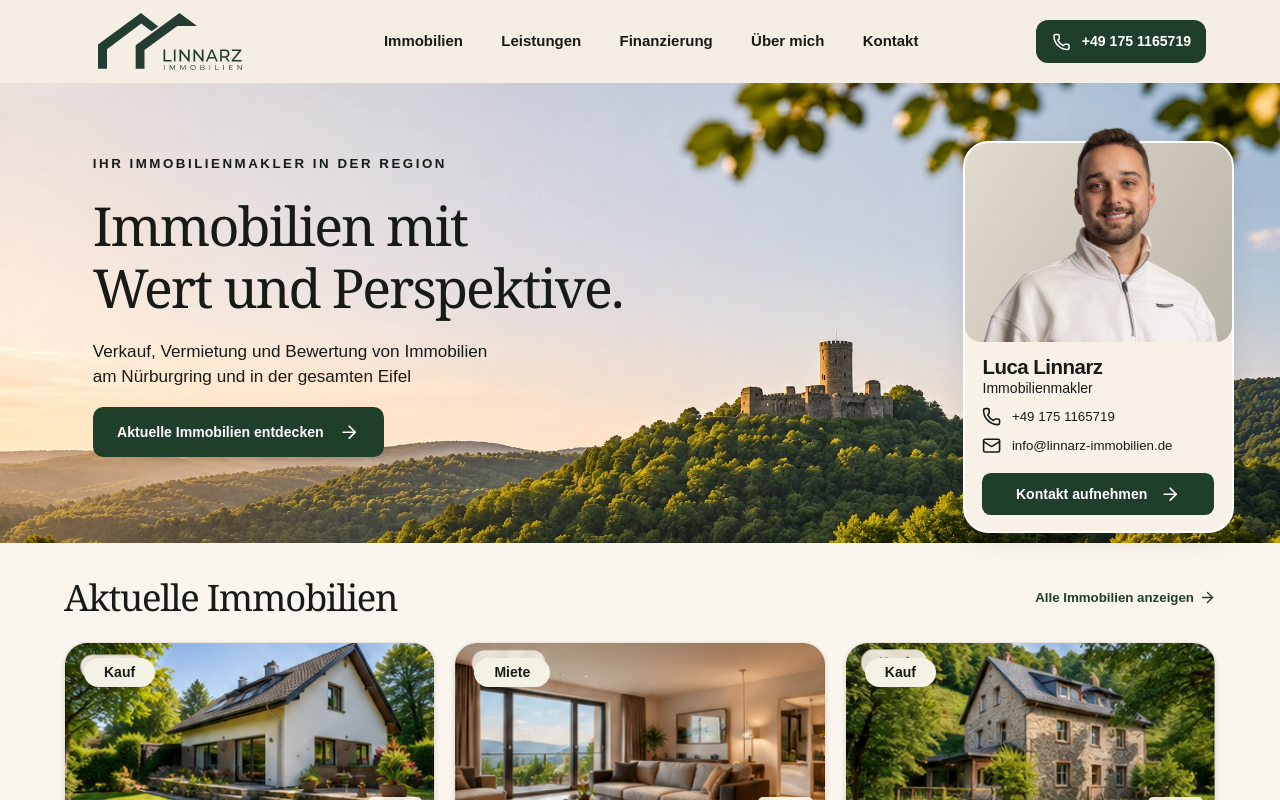
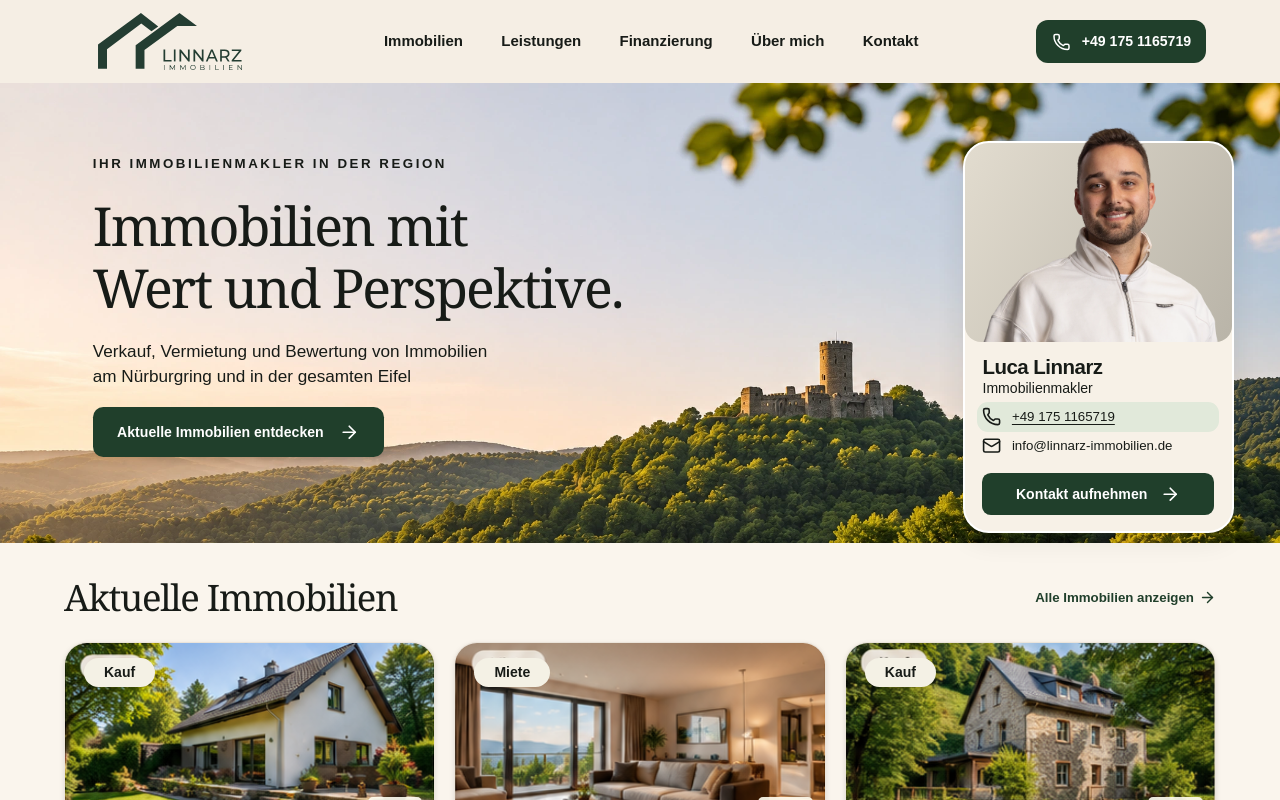
Before and after one commit to luca2linnarz-cyber/linnarz-immobilien, a Next.js app: page / in a window 1280 px wide. In both pictures the pointer is over the link 1098 px from the left and 416 px from the top of the page. Shown: the top 800 px of the page. Built offline with nearby package versions, Linux system fonts and the light colour scheme.

Commit message:
Highlight home contact links on hover and keyboard focus

```diff
--- a/app/globals.css
+++ b/app/globals.css
@@ -144,3 +144,6 @@ footer .footer-legal{justify-content:flex-end;gap:20px;padding:0;align-self:cent
 footer .footer-note{grid-column:1/-1;width:auto;margin:0;padding-top:20px;border-top:1px solid var(--line);font-size:12px;color:var(--muted)}
 @media(max-width:1050px){.footer-inner{grid-template-columns:1fr auto}.footer-icons{grid-column:2;grid-row:1}footer .footer-legal{grid-column:1/-1;justify-content:flex-start}}
 @media(max-width:600px){.footer-inner{grid-template-columns:1fr;gap:24px;padding:30px 20px 22px}.footer-icons{grid-column:1;grid-row:auto}footer .footer-legal{gap:20px}.footer-brand{font-size:20px}}
+
+.hero .contact-body>a:not(.button){border-radius:6px;transition:background .18s,box-shadow .18s}
+.hero .contact-body>a:not(.button):hover,.hero .contact-body>a:not(.button):focus-visible{background:#e1e9da;box-shadow:0 0 0 5px #e1e9da;text-decoration:underline;text-underline-offset:3px}
```
